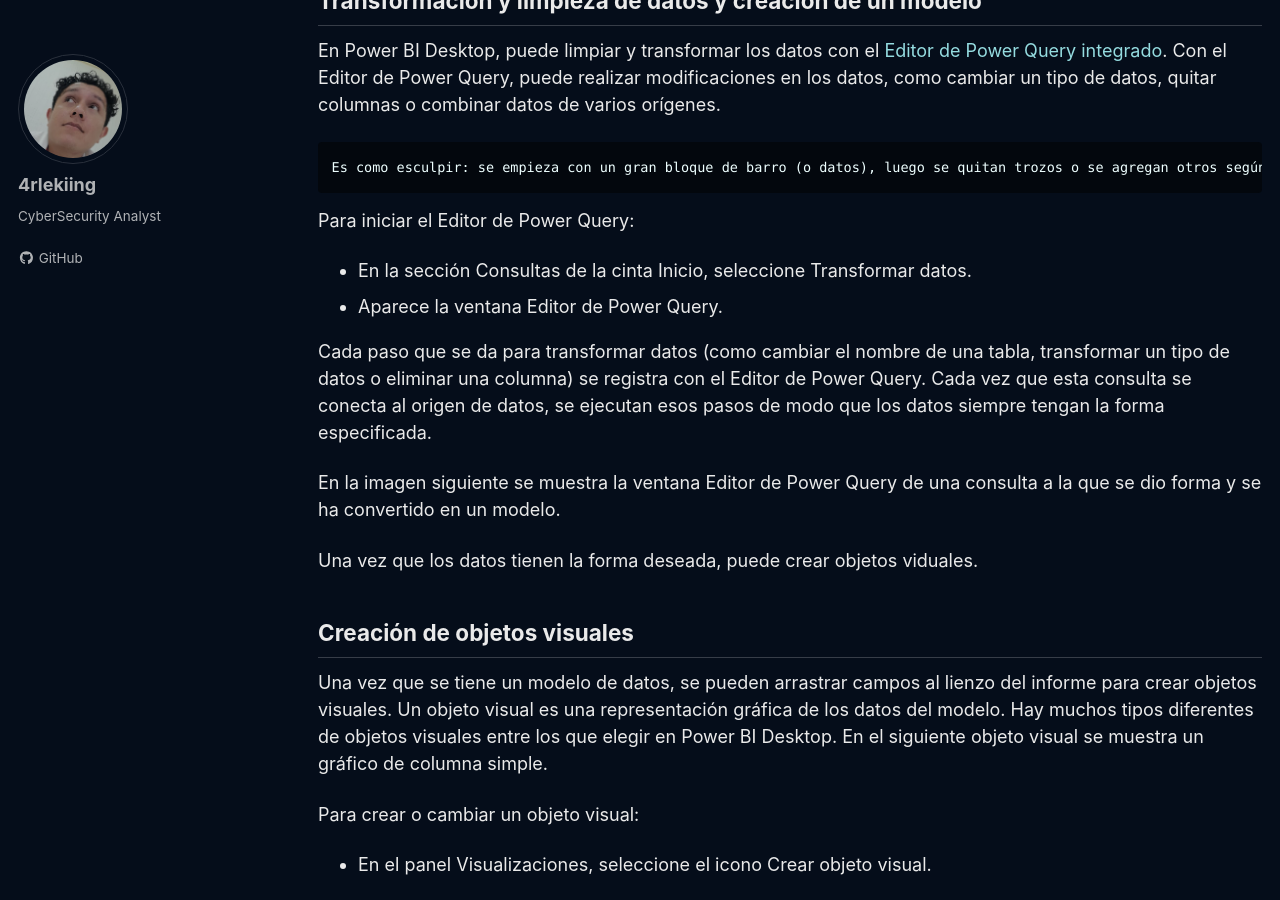
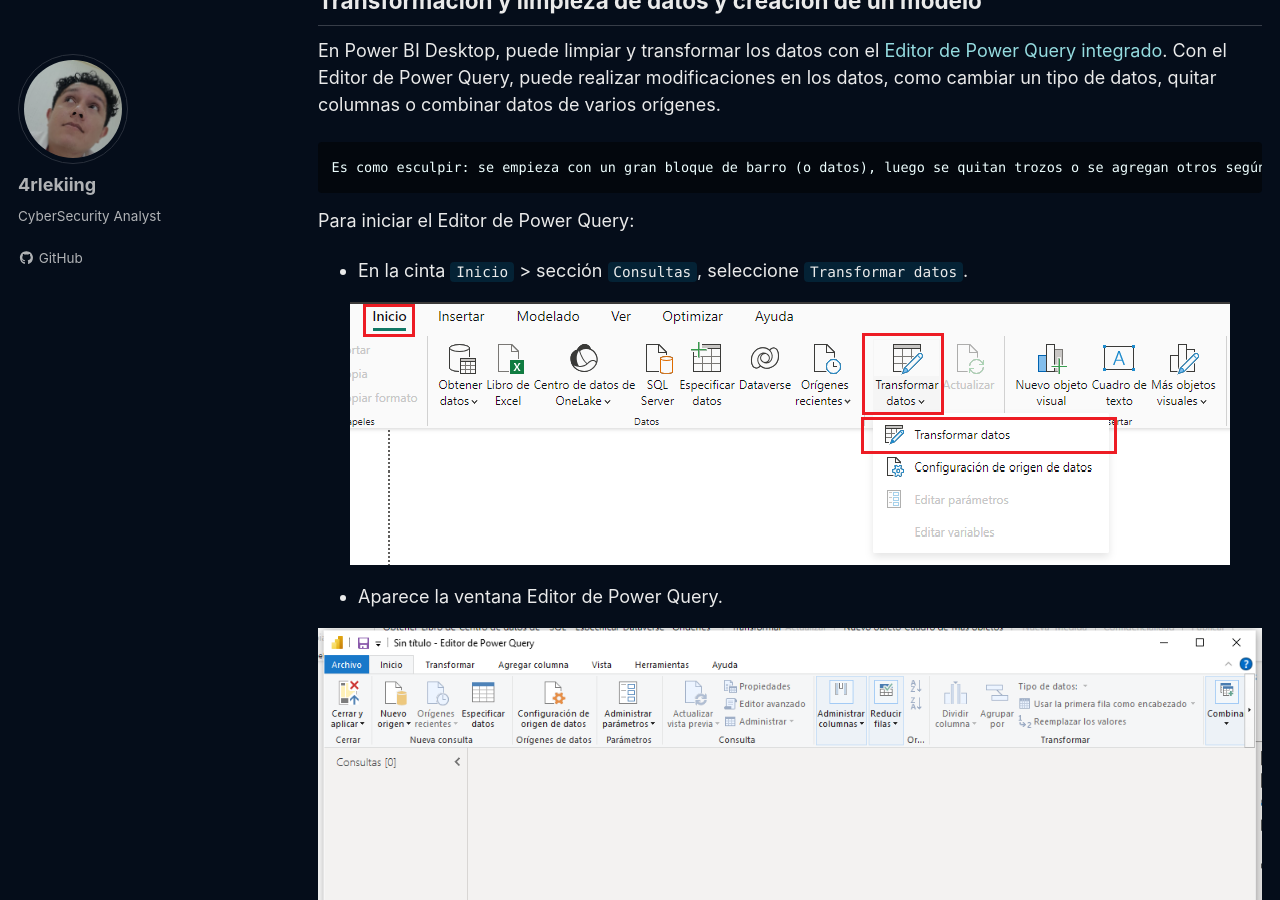
Before and after one commit to 4rleking/powerbi.github.io, a Jekyll site: the page built from _posts/2023-08-02-Power_BI_Desktop.md, in a window 1280 px wide and 900 px high, scrolled down 4421 px. Built offline with Jekyll 4.4.1, drawn with Linux system fonts in a browser that asks for light colours; cached includes are drawn as plain includes; a script that is not in the unit is left out.

Commit message:
Update 2023-08-02-Power_BI_Desktop.md

```diff
--- a/_posts/2023-08-02-Power_BI_Desktop.md
+++ b/_posts/2023-08-02-Power_BI_Desktop.md
@@ -82,12 +82,19 @@
 
 Para iniciar el Editor de Power Query:
 
-* En la sección Consultas de la cinta Inicio, seleccione Transformar datos.
+* En la cinta `Inicio` > sección `Consultas`, seleccione `Transformar datos`.
+
+<center>
+    <img src='./../assets/images/Desktop/Datos_03.png'>
+</center>
+
 * Aparece la ventana Editor de Power Query.
 
+<center>
+    <img src='./../assets/images/Desktop/Datos_04.png'>
+</center>
+
 Cada paso que se da para transformar datos (como cambiar el nombre de una tabla, transformar un tipo de datos o eliminar una columna) se registra con el Editor de Power Query. Cada vez que esta consulta se conecta al origen de datos, se ejecutan esos pasos de modo que los datos siempre tengan la forma especificada.
-
-En la imagen siguiente se muestra la ventana Editor de Power Query de una consulta a la que se dio forma y se ha convertido en un modelo.
 
 Una vez que los datos tienen la forma deseada, puede crear objetos viduales.
 
```
